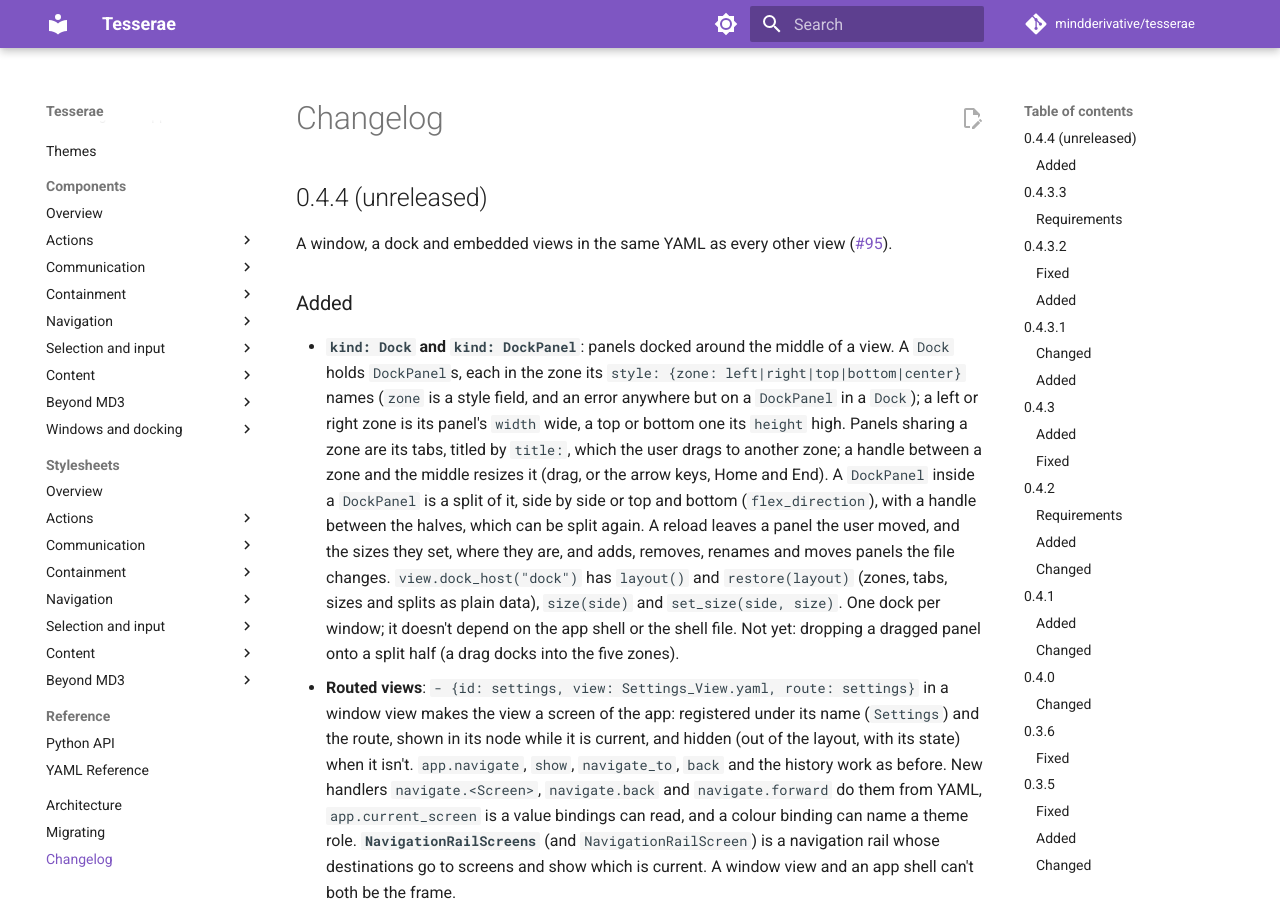
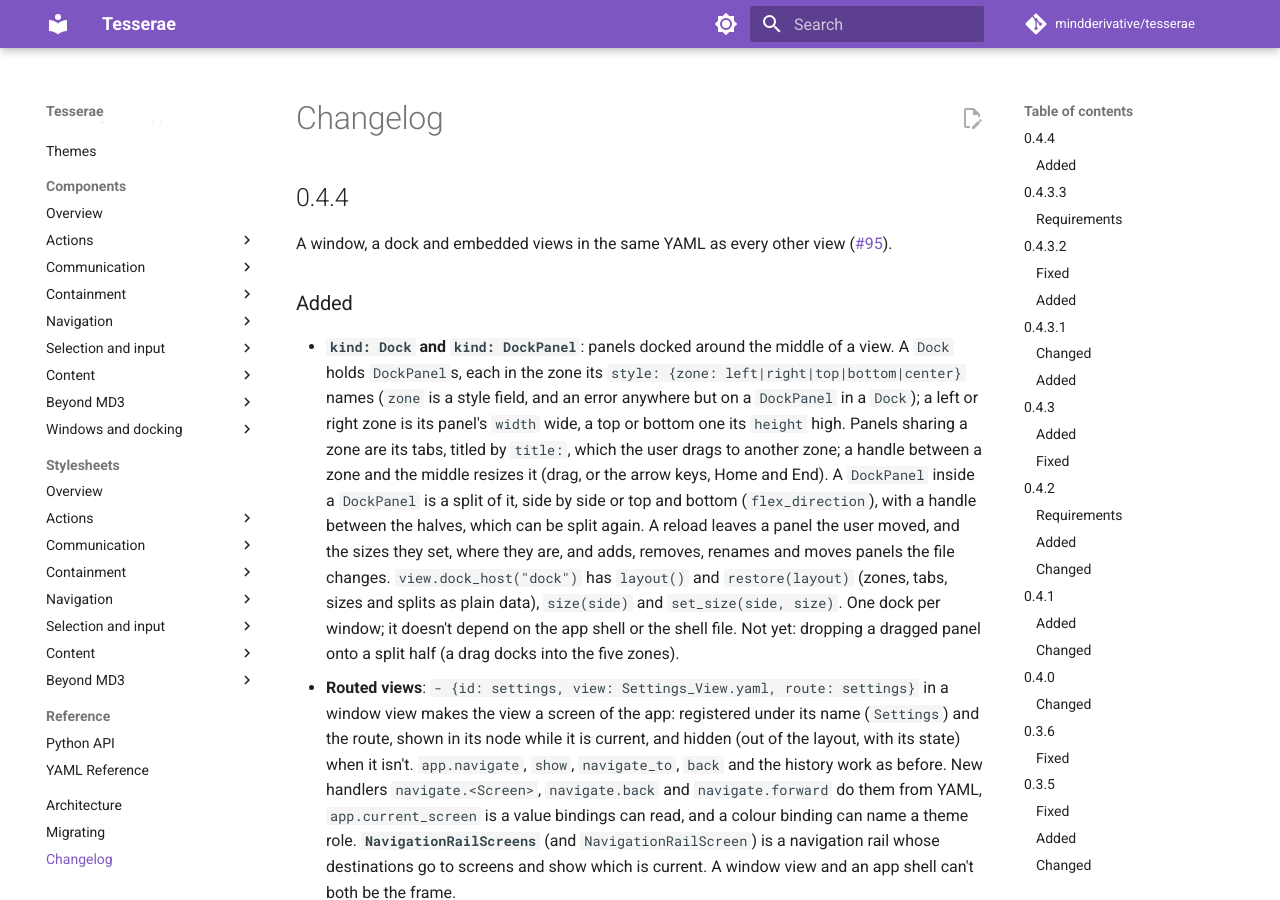
Before and after one commit to mindderivative/tesserae, an MkDocs documentation site: the page built from docs/changelog.md, in a window 1280 px wide and 900 px high. Built offline with MkDocs 1.6.1 and Material for MkDocs 9.7.7, drawn with Linux system fonts in a browser that asks for light colours; comment, search, counter and statistics services are not loaded.

Commit message:
Tesserae 0.4.4
Co-Authored-By: Claude Sonnet 5.5 <noreply@anthropic.com>

```diff
--- a/docs/changelog.md
+++ b/docs/changelog.md
@@ -1,6 +1,6 @@
 # Changelog
 
-## 0.4.4 (unreleased)
+## 0.4.4
 
 A window, a dock and embedded views in the same YAML as every other view ([#95](https://github.com/mindderivative/tesserae/issues/95)).
 
--- a/pyproject.toml
+++ b/pyproject.toml
@@ -4,7 +4,7 @@ build-backend = "hatchling.build"
 
 [project]
 name = "tesserae-ui"  # on PyPI; `tesserae` there is an unrelated project. The import name stays `tesserae`.
-version = "0.4.4.dev0"
+version = "0.4.4"
 description = "A pyCopper-style declarative Python GUI framework, powered by the Tesserae Render Engine (tre)."
 readme = "README.md"
 license = "MIT"
```
